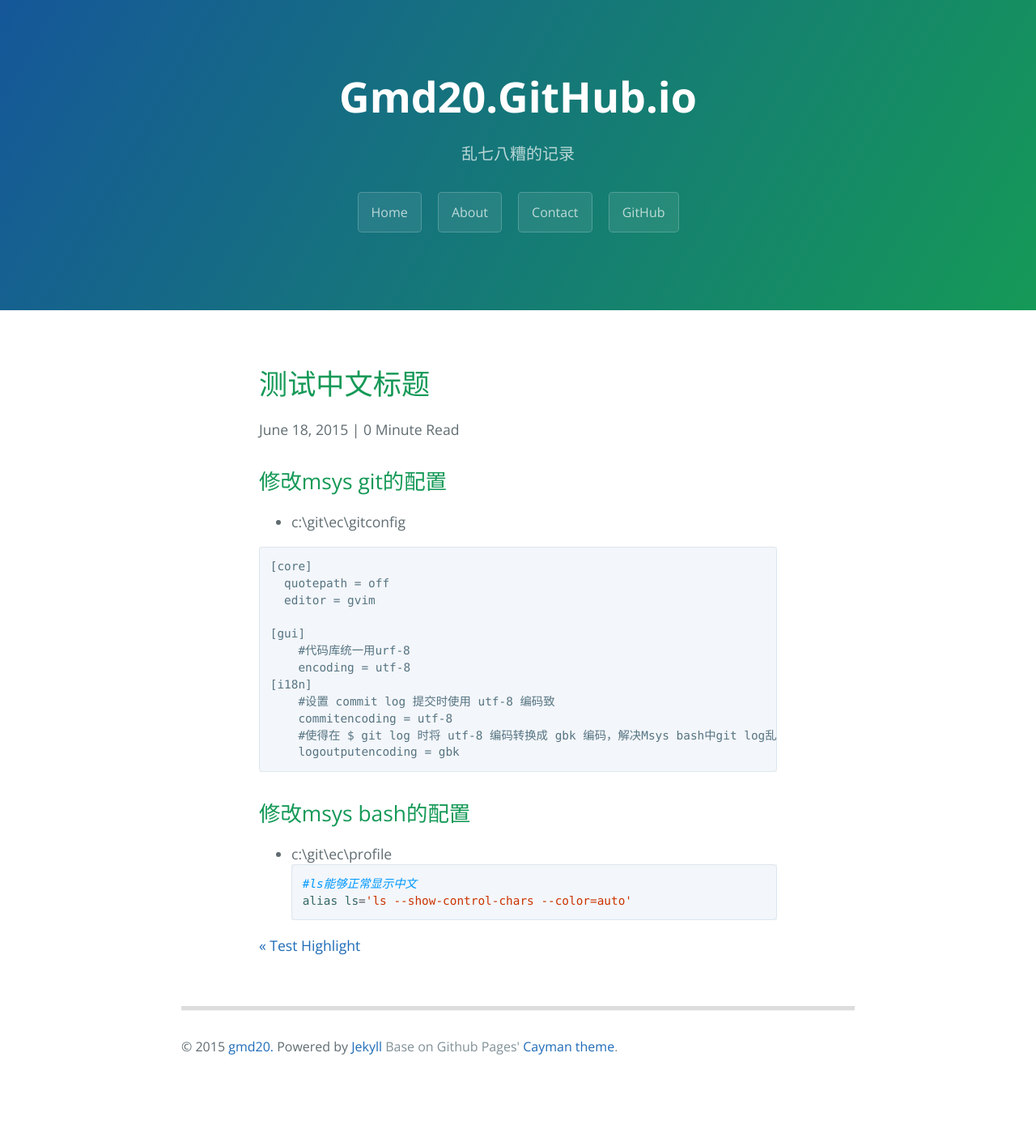
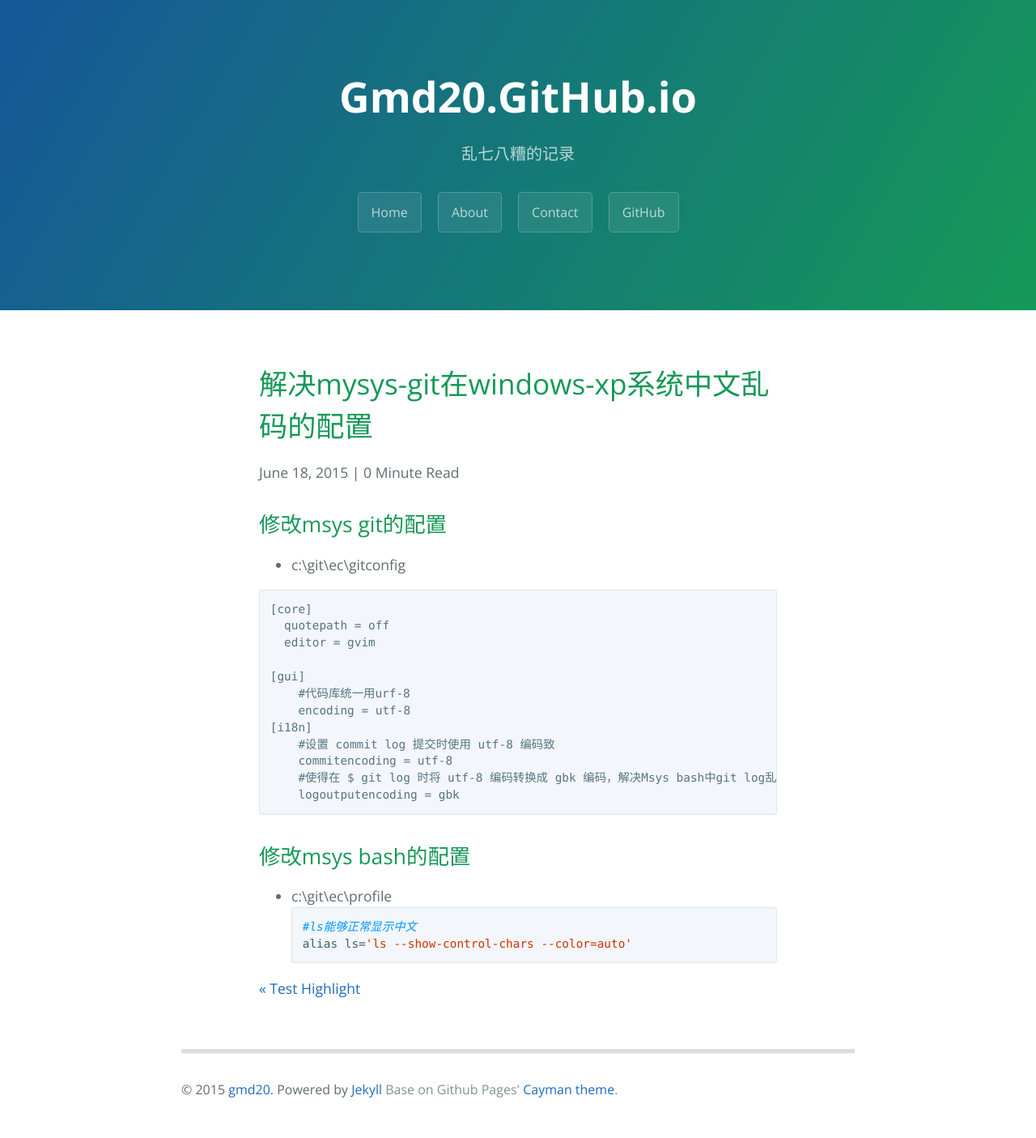
Before and after one commit to gmd20/gmd20.github.io, a Jekyll site: the page built from _posts/2015-06-18-解决mysys-git在windows-xp系统中文乱码的配置.markdown, in a window 1280 px wide. Shown: the whole page at 81% size. Built offline with Jekyll 4.4.1, drawn with Linux system fonts in a browser that asks for light colours; Markdown is read by kramdown in place of the engine named in the settings; before the commit the page ends 1352 px from its top, so only the background shows below that.

Commit message:
中文文件名测试

```diff
--- a/_posts/2015-06-18-mysys-git-config-to-resolve-garbled-Chinese-on-windows-xp.markdown
+++ b/_posts/2015-06-18-解决mysys-git在windows-xp系统中文乱码的配置.markdown
@@ -1,5 +1,5 @@
 ---
-title: "测试中文标题"
+title: "解决mysys-git在windows-xp系统中文乱码的配置"
 ---
 
 修改msys  git的配置
```
